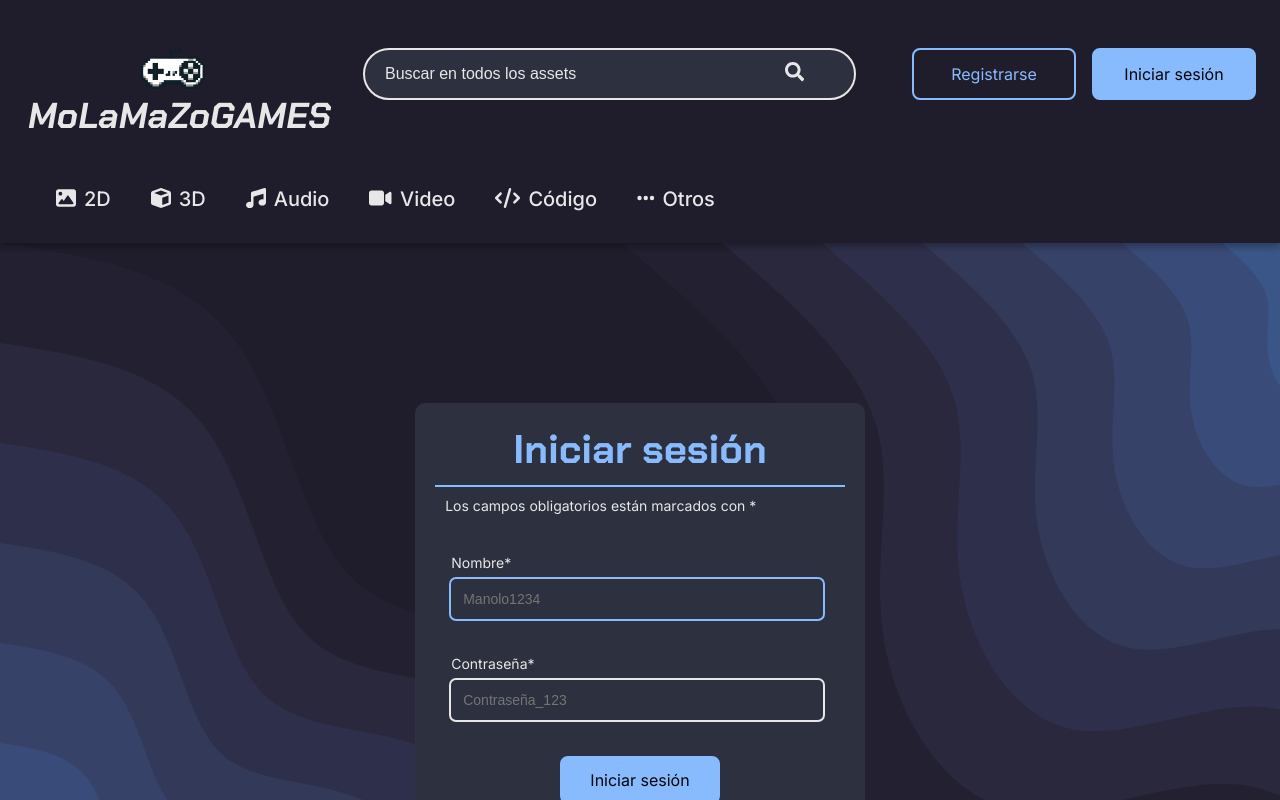
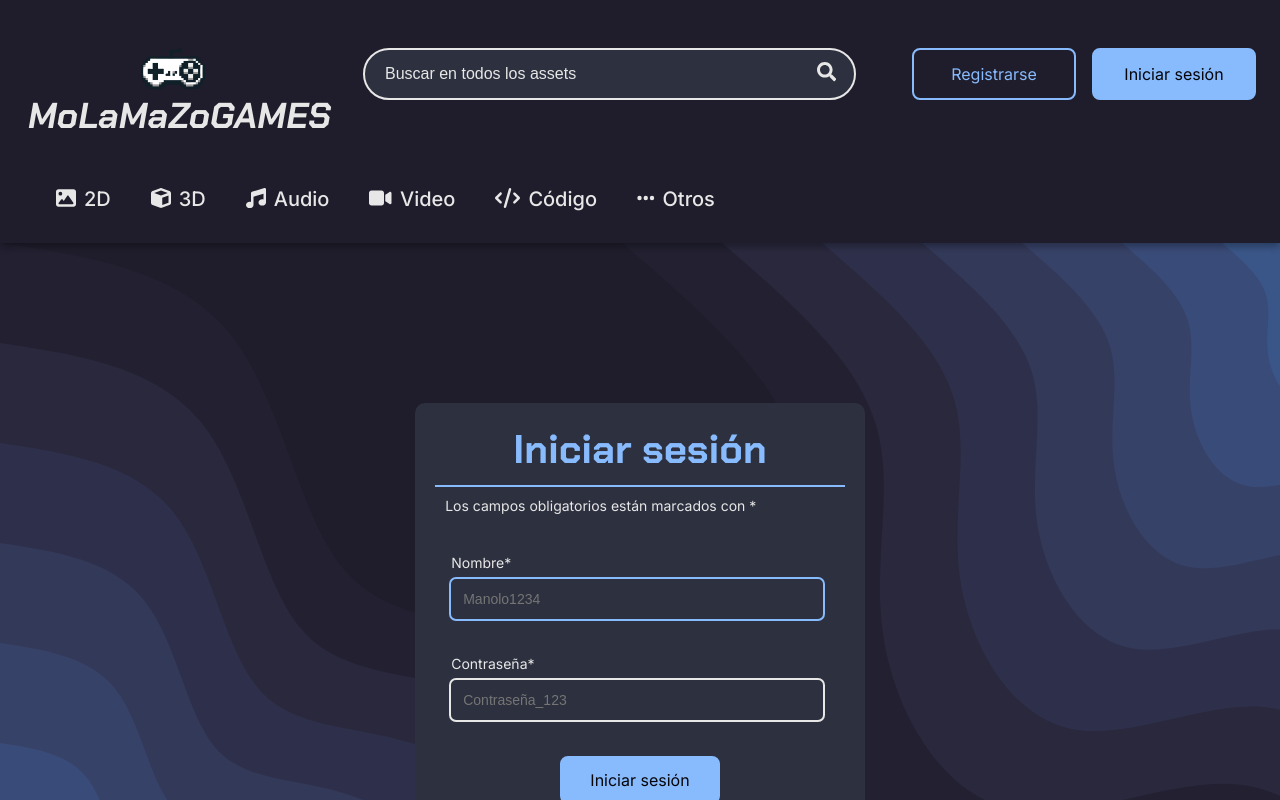
Before and after one commit to HERNANDIITO/molamazogames, a React (Create React App) app in the folder frontend/: page /login in a window 1280 px wide. Shown: the top 800 px of the page. Built offline with nearby package versions, Linux system fonts and the light colour scheme.

Commit message:
Arreglar lupa search

```diff
--- a/frontend/src/components/SearchBar/SearchBar.scss
+++ b/frontend/src/components/SearchBar/SearchBar.scss
@@ -20,10 +20,6 @@
         border-color: transparent;
         color: $color-texto;
         font-size: $tamano-texto-mediano;
-    }
-
-    button{
-        margin-right: 2rem;
     }
 
     > input::placeholder {
--- a/frontend/src/pages/Perfil/Perfil.scss
+++ b/frontend/src/pages/Perfil/Perfil.scss
@@ -12,7 +12,9 @@
     background-image: url('../Login/blob-scene-haikei.svg');
     background-repeat: no-repeat;
     background-size: cover;
-
+    padding-left: auto;
+    justify-content: center;
+    align-items: center;
 }
 
 .downPerfil {
@@ -36,7 +38,6 @@
     height: fit-content;
     align-self: center;
     padding: 2rem;
-    margin-left: 4.5rem;
     background-color: $color-fondo2;
     border-radius: 1rem;
     gap: 4rem;
@@ -90,7 +91,7 @@
     padding: 1rem 2rem 1rem 2rem;
     border-radius: 1rem;
     width: fit-content;
-    margin: 2rem 0 2rem 0;
+    margin: 2rem 1rem 2rem 0;
 }
 
 .tituloFiltrar {
```
